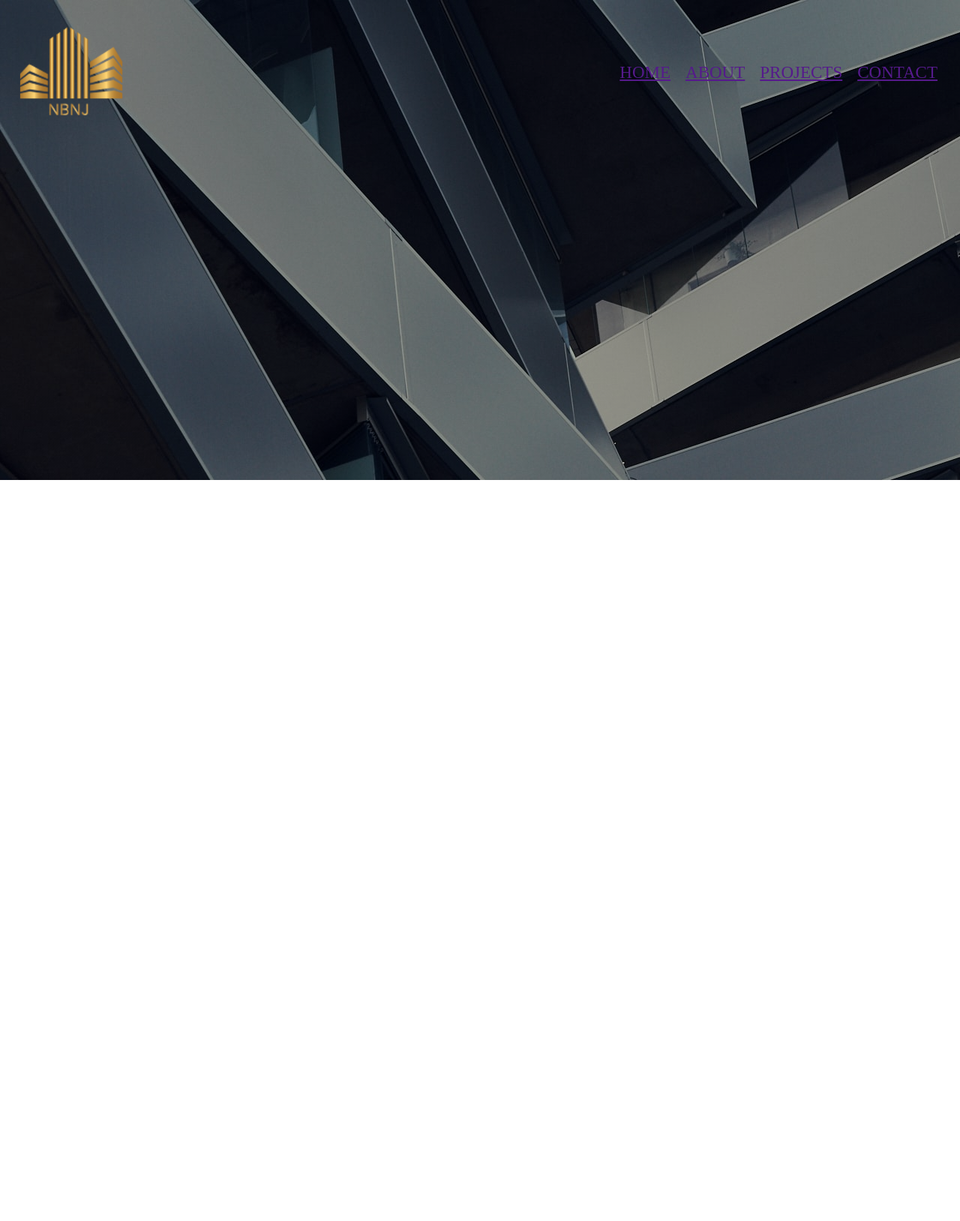
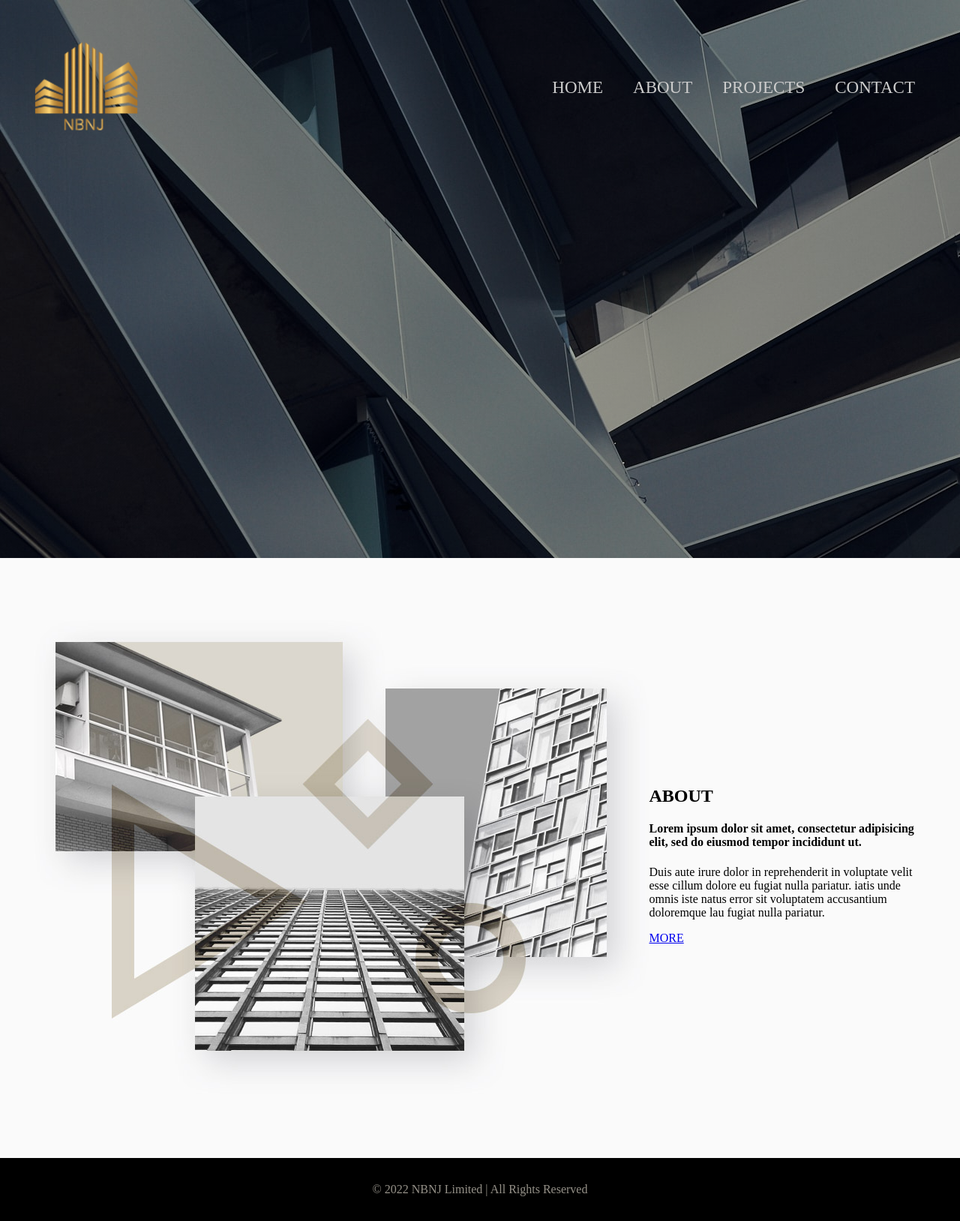
Before and after one commit to Nasimul-Rahman/deployment-test, a Django app: template base/templates/base/index.html in a window 1280 px wide. Shown: the whole page at 75% size. Before the commit the page ends 640 px from the top, so only its background shows below. Run offline with Django 3.2, Linux system fonts and the light colour scheme; the template is opened without the code that fills it, so the values that code supplies are empty.

Commit message:
homepage almost completed

```diff
--- a/base/static/base/css/banner.css
+++ b/base/static/base/css/banner.css
@@ -1,10 +1,8 @@
-@import 'navbar.css';
-
 .banner {
   color: red;
 
   width: 100%;
-  height: 80vh;
+  height: 93vh;
 
   display: flex;
   justify-content: space-between;
--- /dev/null
+++ b/base/static/base/css/footer.css
@@ -0,0 +1,15 @@
+footer {
+  background-color: black;
+  margin: 0px;
+
+  width:100%;
+  height: 84px;
+
+  display: flex;
+  justify-content: center;
+  align-items: center;
+}
+
+footer p {
+  color: #959188;
+}
--- /dev/null
+++ b/base/static/base/css/home.css
@@ -0,0 +1,12 @@
+.aboutme {
+  width: 100%;
+  height: 800px;
+
+  display: flex;
+  justify-content: center;
+  align-items: center;
+}
+
+.aboutme-description {
+  width: 370px;
+}
--- a/base/static/base/css/navbar.css
+++ b/base/static/base/css/navbar.css
@@ -5,24 +5,43 @@
   align-items: center;
 
   width: 100%;
+
+  position: fixed;
+  top: 0;
+  left: 0;
+  width: 100%;
+  height: 234px;
+  transition: 0.6s;
+}
+
+.sticky {
+  background-color: black;
+  height:60px;
 }
 
 .navbar-hyperlinks {
   display: flex;
   justify-content: space-between;
 
-  margin: 20px;
+  margin: 40px;
 }
 
 .navbar-hyperlinks a {
-  margin: 10px;
+  margin: 20px;
   font-size: 23px;
+  color: #cccccc;
+
+  text-decoration: none;
 }
 
 .navbar-logo {
-  margin: 20px;
+  margin: 40px;
 }
 
 .navbar-logo-img {
   width: 150px;
 }
+
+.resized {
+  width: 50px;
+}
--- a/base/static/base/css/style.css
+++ b/base/static/base/css/style.css
@@ -1,6 +1,9 @@
 @import 'navbar.css';
 @import 'banner.css';
+@import 'home.css';
+@import 'footer.css';
 
 body {
   margin: 0px;
+  background-color: #fafafa;
 }
--- a/base/templates/base/index.html
+++ b/base/templates/base/index.html
@@ -7,9 +7,10 @@
     <meta http-equiv="X-UA-Compatible" content="IE=edge">
     <meta name="viewport" content="width=device-width, initial-scale=1.0">
     <link rel="stylesheet" type="text/css" href="{% static 'base/css/style.css' %}">
-    <title>Nasimul-Z-Rahman</title>
+    <title>NBNJ</title>
   </head>
   <body>
+
     <div class="banner">
       <div class="navbar">
         <div class="navbar-logo">
@@ -21,7 +22,33 @@
             <a href="">PROJECTS</a>
             <a href="">CONTACT</a>
         </div>
+      </div>
     </div>
+
+    <div class="aboutme">
+      <div class="aboutme-collage">
+        <img class="aboutme-collage-img" src="{% static 'base/media/home-aboutme.jpg' %}" alt="">
+      </div>
+      <div class="aboutme-description">
+        <h2>ABOUT</h2>
+        <h4>Lorem ipsum dolor sit amet, consectetur adipisicing elit, sed do eiusmod tempor incididunt ut.</h4>
+        <p>Duis aute irure dolor in reprehenderit in voluptate velit esse cillum dolore eu fugiat nulla pariatur. iatis unde omnis iste natus error sit voluptatem accusantium doloremque lau fugiat nulla pariatur.</p>
+        <a href="#">MORE</a>
+      </div>
+    </div>
+
+    <footer>
+      <p>© 2022 NBNJ Limited | All Rights Reserved</p>
+    </footer>
+
+    <script>
+      window.addEventListener('scroll', function() {
+        var header = document.querySelector('.navbar');
+        var header_logo = document.querySelector('.navbar-logo-img')
+        header.classList.toggle('sticky', window.scrollY)
+        header_logo.classList.toggle('resized', window.scrollY)
+      })
+    </script>
   </body>
 
 
```
Also changed, not shown: base/static/base/media/home-aboutme.jpg (added), base/static/base/media/logo_1.png (added), base/static/base/media/logo_2.png (added).
